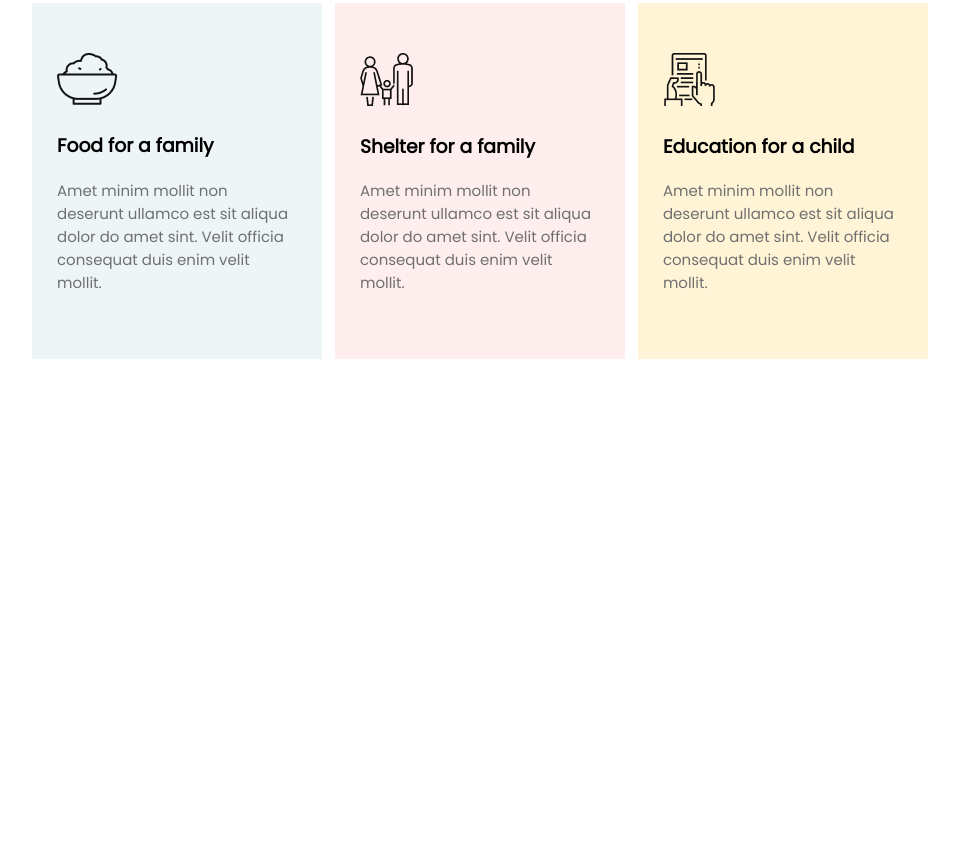
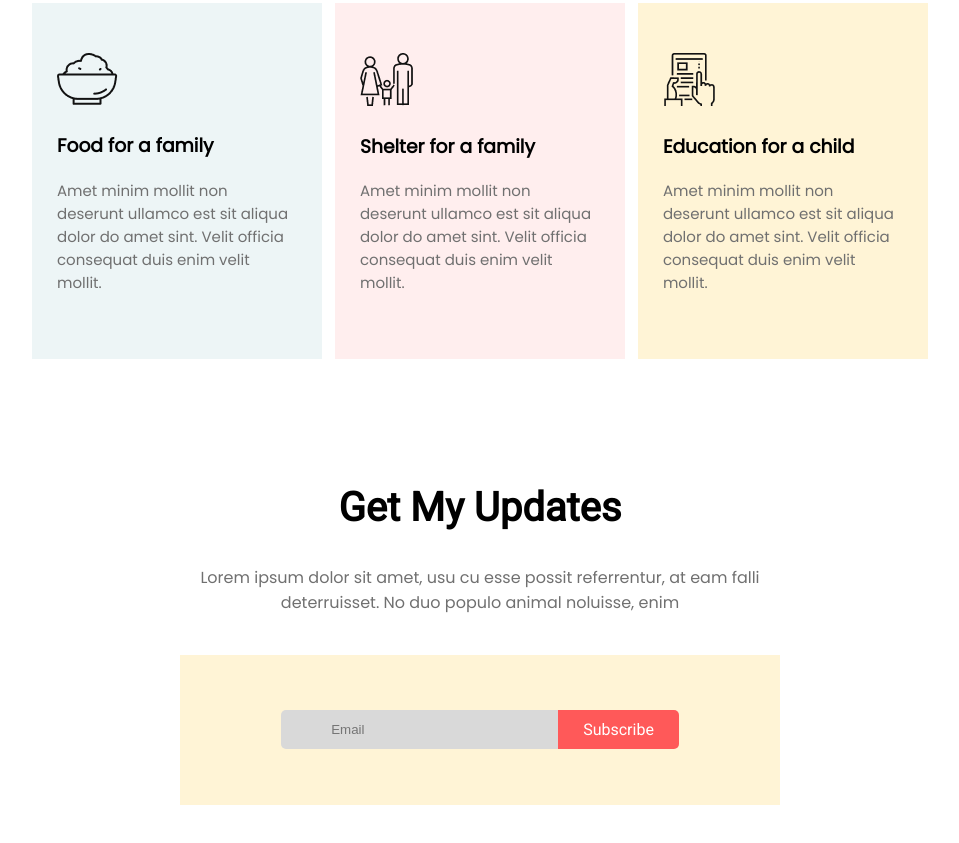
Before and after one commit to smefti70/donate-today, a plain HTML site: page index.html in a window 1280 px wide. Shown: the part 1425-2268 px from the top of the page, without its empty margins (160-1119 px from the left). Before the commit the page ends 1784 px from the top, so only its background shows below. Drawn offline with Linux system fonts and the light colour scheme.

Commit message:
Get Update Section Added

```diff
--- a/index.html
+++ b/index.html
@@ -92,6 +92,22 @@
         </div>
     </section>
     <!--Donate Plan Section Ends-->
+
+    <!--Get Update Section Starts-->
+    <section class="get-update-section">
+        <div class="get-update-section-text fade-colored-paragraph">
+            <h2>Get My Updates</h2>
+            <p>
+                Lorem ipsum dolor sit amet, usu cu esse possit referrentur, at eam falli <br>
+                deterruisset. No duo populo animal noluisse, enim
+            </p>
+        </div>
+        <div class="subscribe-section center-aligned-content">
+            <input id="email-input" type="email" placeholder="Email">
+            <a id="subcribe-button" href="#">Subscribe</a>
+        </div>
+    </section>
+    <!--Get Update Section Ends-->
 </body>
 
 </html>
--- a/style.css
+++ b/style.css
@@ -137,3 +137,36 @@ h2 {
     margin-right: 15%;
     background-color: #FFF4D6;
 }
+
+/*Get Update Section CSS*/
+.get-update-section {
+    margin-top: 125px;
+    text-align: center;
+}
+
+.subscribe-section {
+    height: 150px;
+    background-color: #FFF4D6;
+    width: 600px;
+    margin: 40px auto;
+    display: flex;
+    justify-content: center;
+    align-items: center;
+
+}
+
+#email-input {
+    border-radius: 5px 0 0 5px;
+    padding: 12px 50px;
+    border: none;
+    outline: none;
+    background-color: #D9D9D9;
+}
+
+#subcribe-button {
+    background-color: #FF5959;
+    padding: 10px 25px;
+    color: white;
+    border-radius: 0 5px 5px 0;
+    text-decoration: none;
+}
```
